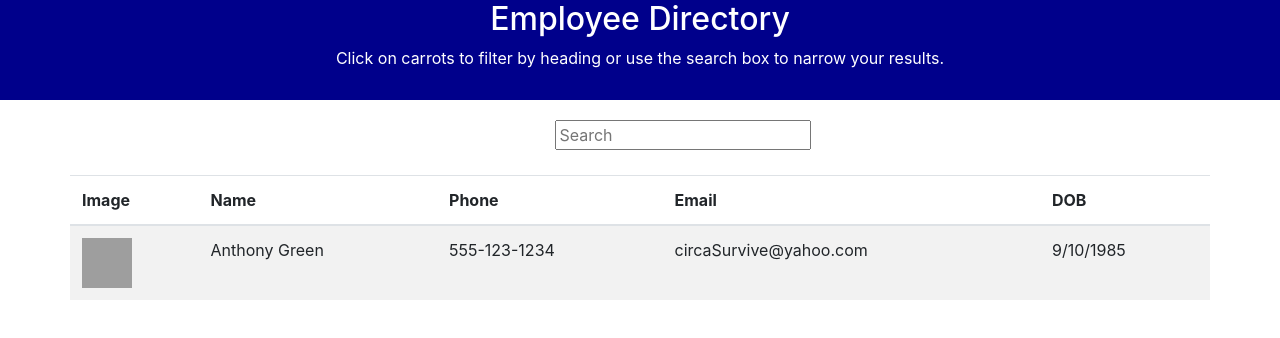
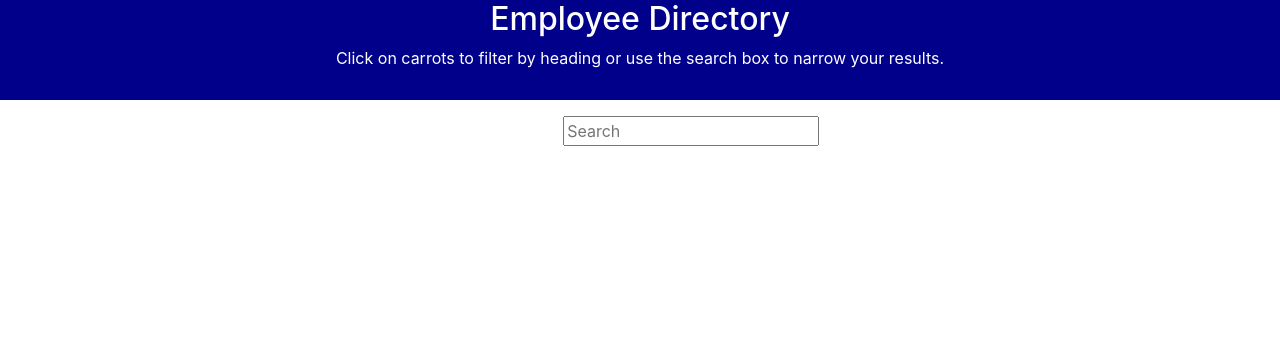
Before and after one commit to scottdouglas238/Employee-Search, a React (Create React App) app in the folder employee-search/: page / in a window 1280 px wide. Shown: the top 338 px of the page. Built offline with nearby package versions, Linux system fonts and the light colour scheme; grey boxes are pictures that could not be loaded.

Commit message:
Functional Search Bar

```diff
--- a/employee-search/package.json
+++ b/employee-search/package.json
@@ -6,6 +6,7 @@
     "@testing-library/jest-dom": "^4.2.4",
     "@testing-library/react": "^9.5.0",
     "@testing-library/user-event": "^7.2.1",
+    "axios": "^0.20.0",
     "bootstrap": "^4.5.2",
     "react": "^16.13.1",
     "react-dom": "^16.13.1",
--- a/employee-search/src/App.js
+++ b/employee-search/src/App.js
@@ -1,12 +1,12 @@
 import React from "react";
 import Header from "./components/Header";
-import Body from "./components/Body"
+import SearchName from "./components/search"
 
 function App() {
   return (
     <div>
     <Header />
-    <Body />
+    <SearchName />
     </div>
   )
 
--- a/employee-search/src/components/Body.js
+++ /dev/null
@@ -1,47 +0,0 @@
-import React from "react";
-import "../styles/Body.css";
-const image = "https://media.phillyvoice.com/media/images/11222017_Anthony_Green.2e16d0ba.fill-735x490.jpg"
-
-
-function Body() {
-    return (
-        <div className = "container">
-        <div className = "row searchBarRow">
-        <div  className = "searchBar">
-            <input placeholder = "Search" type="text" className="search">
-            </input>
-        </div>
-        </div>
-        <div >
-        </div>
-        <div className = "row">
-{/* dis where it goes */}
-<table className="table table-striped">
-  <thead>
-    <tr>
-      <th scope="col">Image</th>
-      <th scope="col">Name</th>
-      <th scope="col">Phone</th>
-      <th scope="col">Email</th>
-      <th scope="col">DOB</th>
-    </tr>
-  </thead>
-  <tbody>
-    <tr>
-    <th scope="row"><img className = "personImage" src = {image}/></th>
-      <td>Anthony Green</td>
-      <td>555-123-1234</td>
-      <td>circaSurvive@yahoo.com</td>
-      <td>9/10/1985</td>
-    </tr>
-
-
-  </tbody>
-</table>
-{/* dis where it goes */}
-        </div>
-        </div>
-    )
-}
-
-export default Body;
--- /dev/null
+++ b/employee-search/src/components/search.js
@@ -0,0 +1,38 @@
+import React, { Component } from "react";
+import "../styles/search.css";
+
+class SearchName extends Component {
+    state = {
+        search: "",
+    };
+
+    handleInputChange = (event) => {
+        const { name, value } = event.target;
+        this.setState({
+            [name]: value
+        });
+    }
+
+    render() {
+        return (
+            <div>
+                <p>
+                    {this.state.search}
+                </p>
+                <form className="form">
+                    <input
+                        className = "searchBar"
+                        value={this.state.search}
+                        name="search"
+                        onChange={this.handleInputChange}
+                        type="text"
+                        placeholder="Search"
+                    />
+                </form>
+            </div>
+        );
+    }
+}
+
+
+export default SearchName;
--- a/employee-search/src/styles/Body.css
+++ /dev/null
@@ -1,12 +0,0 @@
-.searchBarRow{
-    position: fixed;
-    left: 43%;
-    padding: 20px;
-  }
-  .table{
-    margin-top: 75px;
-  }
-.personImage{
-  width: 50px;
-  height: 50px;
-}
--- /dev/null
+++ b/employee-search/src/styles/search.css
@@ -0,0 +1,4 @@
+.searchBar{
+  position: fixed;
+  left: 44%
+}
```
Also changed, not shown: employee-search/src/employees.json (added, +86 -0 lines), 1 other file (tests, documents, lock files or other folders).
